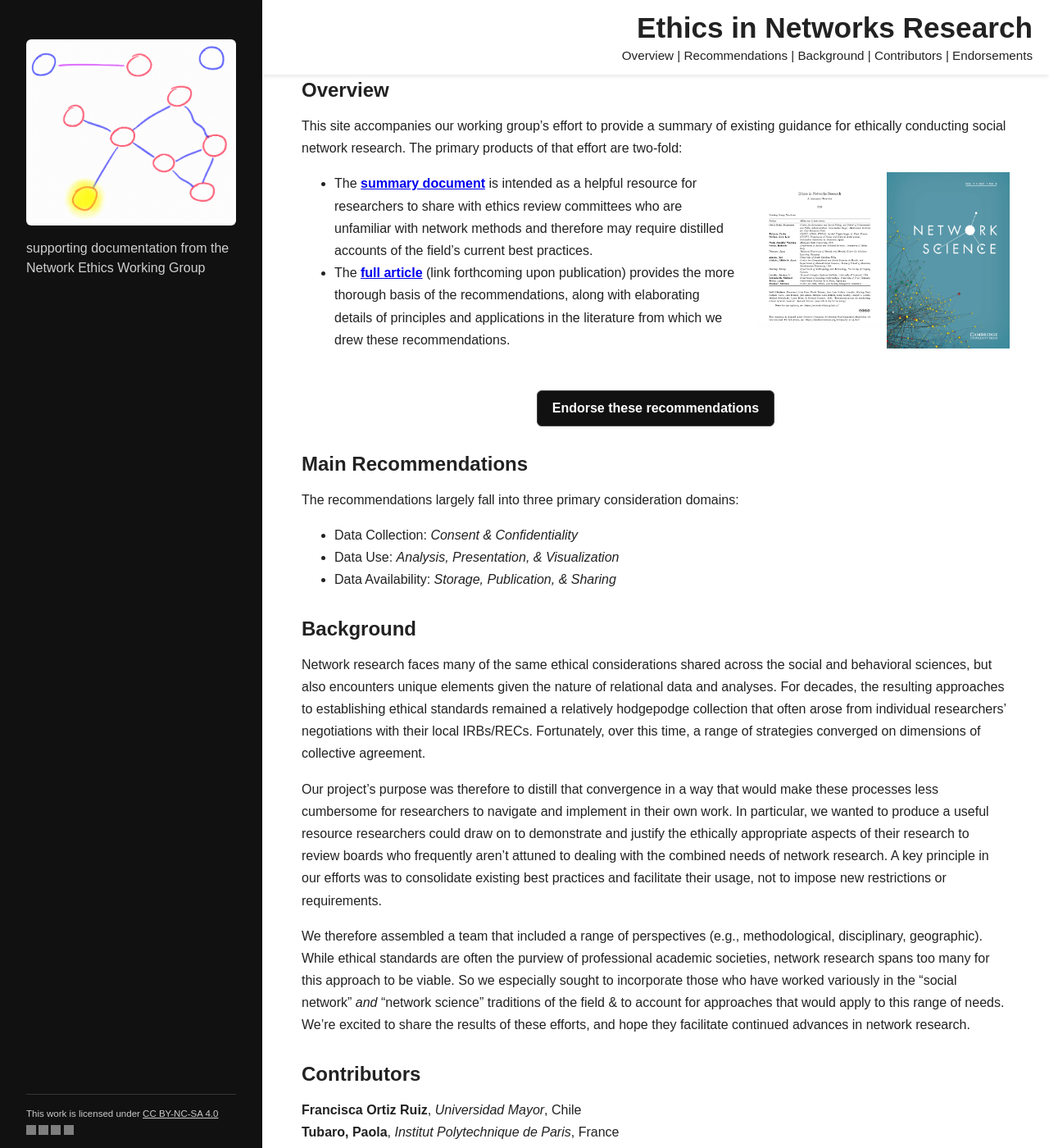
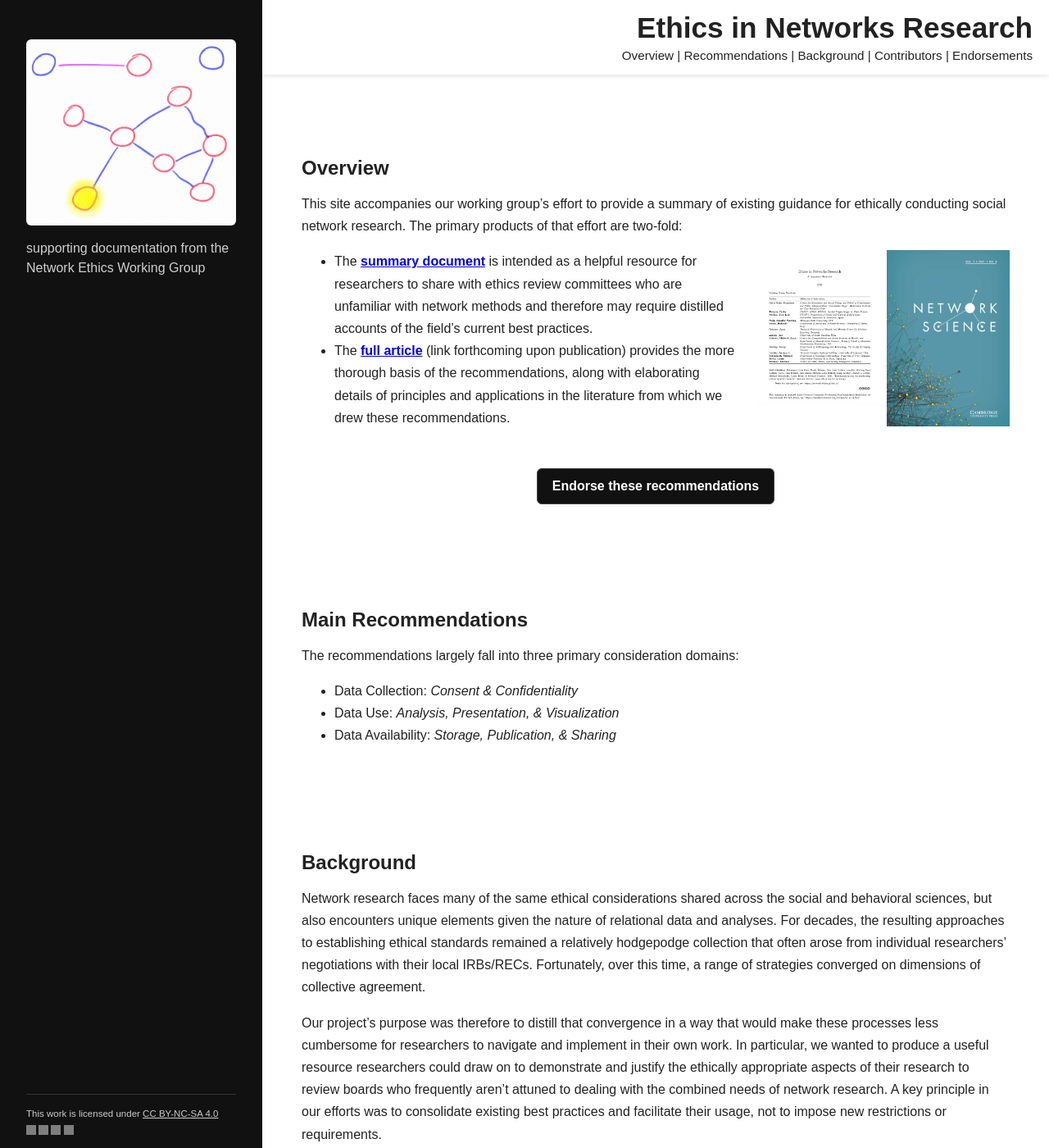
Before and after one commit to Network-Ethics/network-ethics.github.io, a Jekyll site: the page built from index.md, in a window 1280 px wide and 1400 px high. Shown: the whole window at 82% size. Built offline with Jekyll 4.4.1, drawn with Linux system fonts in a browser that asks for light colours; grey boxes are pictures that could not be loaded.

Commit message:
back to original problem now

```diff
--- a/assets/css/main.css
+++ b/assets/css/main.css
@@ -91,6 +91,15 @@ html, body {
   margin-bottom: 0.75rem;
 }
 
+#content h2[id]::before {
+  content: "";
+  display: block;
+  height: 95px;
+  margin-top: 0px;
+  visibility: hidden;
+  pointer-events: none;
+}
+
 #content p, #content li {
   line-height: 1.7;
 }
```
